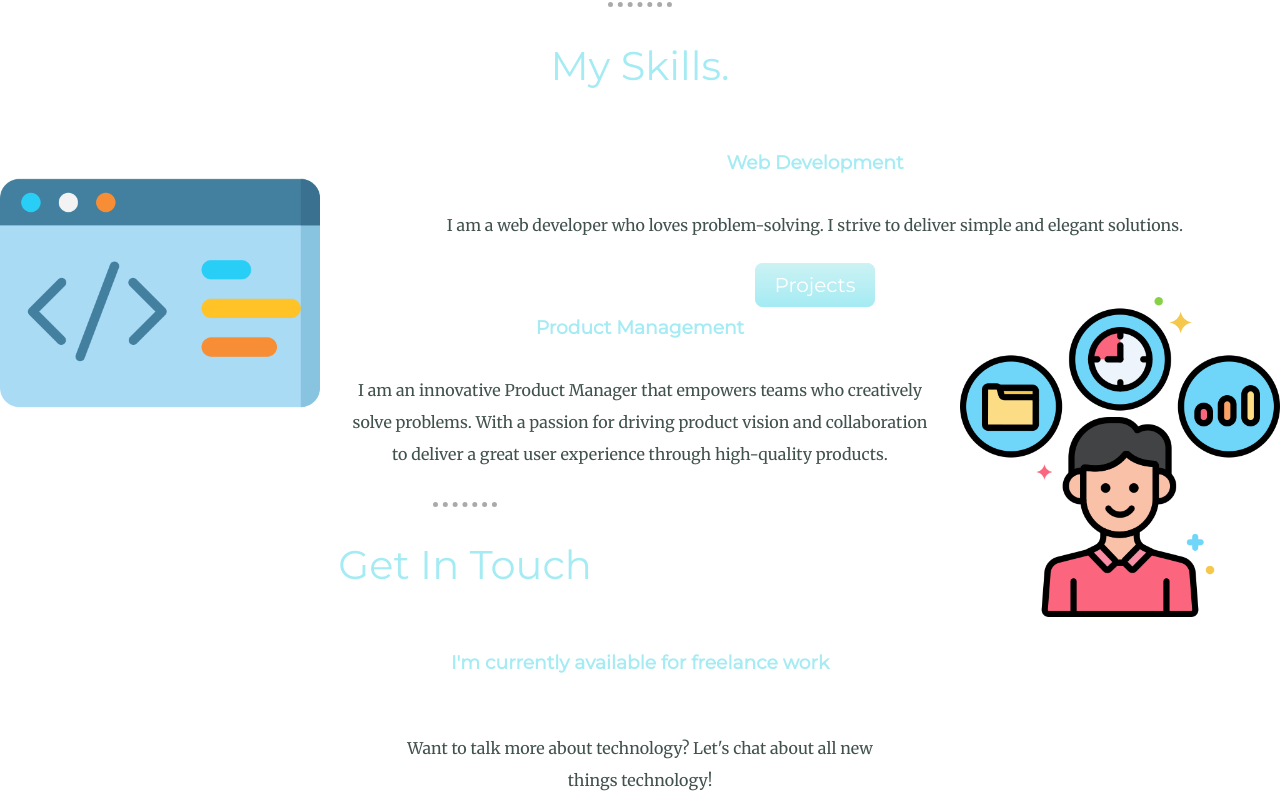
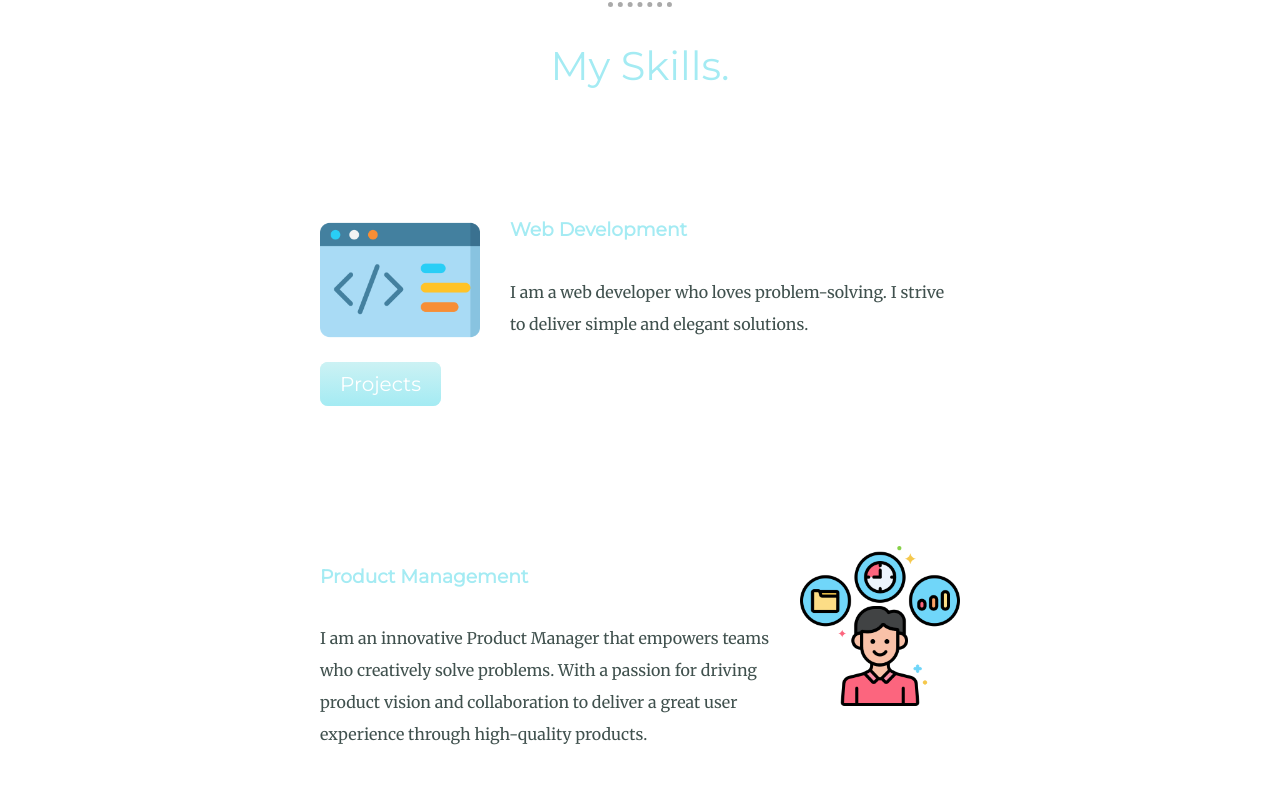
Before and after one commit to carlogy/my-portoflio, a React (Create React App) app: page /#/ in a window 1280 px wide. Shown: the part 1096-1900 px from the top of the page. Built offline with nearby package versions, Linux system fonts and the light colour scheme.

Commit message:
migrated to bun and editing typo in styling form.

```diff
--- a/src/App.css
+++ b/src/App.css
@@ -116,7 +116,7 @@ p {
   margin: 100px auto;
 }
 
-.skill-row .interests {
+.skill-row  {
   width: 50%;
   margin: 100px auto 150px;
   text-align: left;
```
Also changed, not shown: 1 other file (tests, documents, lock files or other folders).
